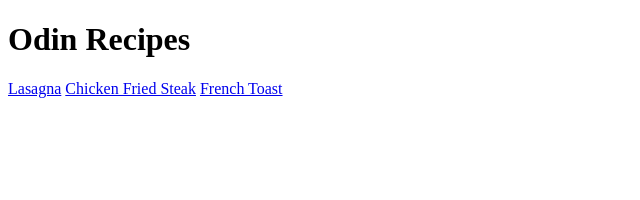
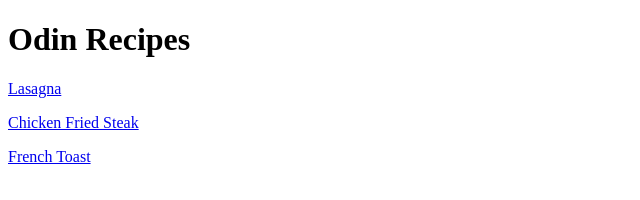
Before and after one commit to Tyjams23/odin-recipes, a plain HTML site: page index.html in a window 1280 px wide. Shown: the whole page, without its empty margins (0-640 px from the left). Drawn offline with Linux system fonts and the light colour scheme.

Commit message:
Formatting of index.html

```diff
--- a/index.html
+++ b/index.html
@@ -6,8 +6,8 @@
   </head>
   <body>
     <h1>Odin Recipes</h1>
-    <a href="./recipes/lasagna.html">Lasagna</a>
-    <a href="./recipes/chickenfriedsteak.html">Chicken Fried Steak</a>
-    <a href="./recipes/frenchtoast.html">French Toast</a>
+    <p><a href="./recipes/lasagna.html">Lasagna</a></p>
+    <p><a href="./recipes/chickenfriedsteak.html">Chicken Fried Steak</a></p>
+    <p><a href="./recipes/frenchtoast.html">French Toast</a></p>
   </body>
 </html>
```
